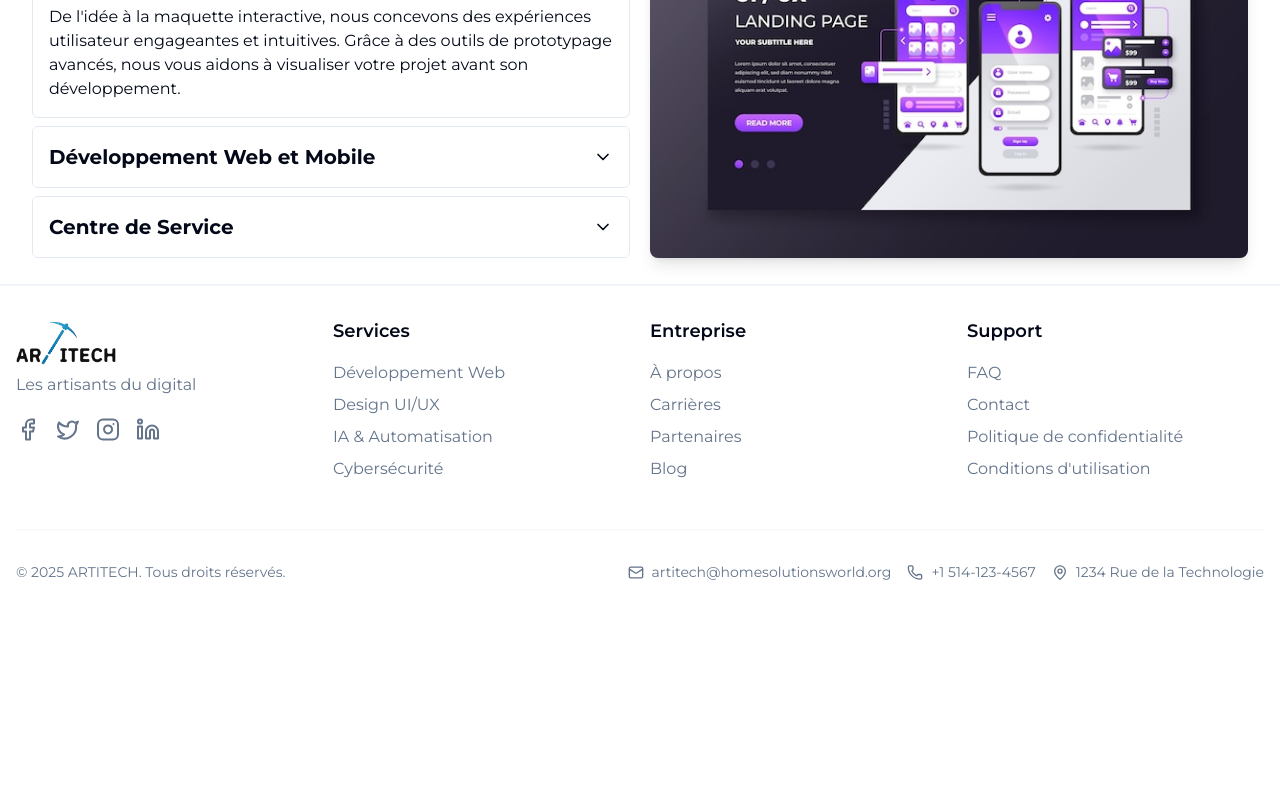
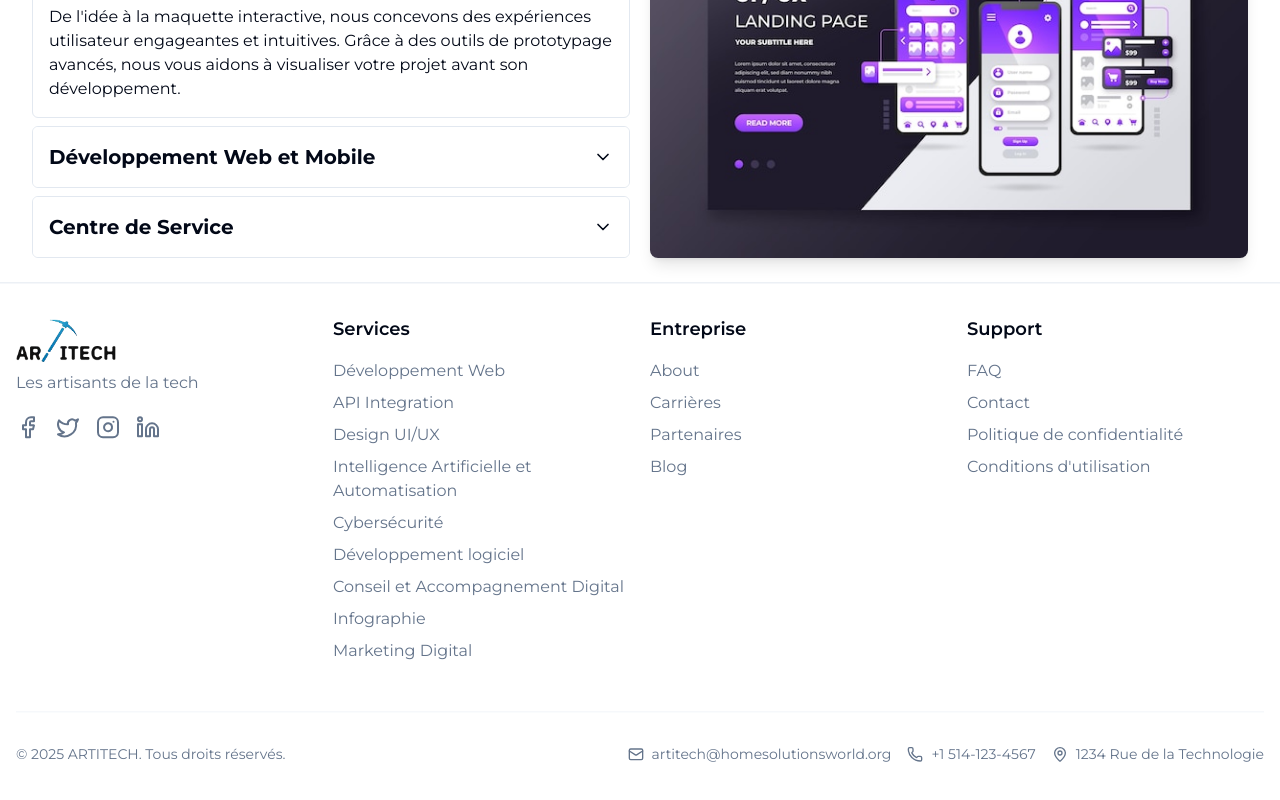
Before and after one commit to ArtitechEnterprise/artitech-website, a Next.js app: page / in a window 1280 px wide. Shown: the part 2043-2843 px from the top of the page. Before the commit the page ends 2663 px from the top, so only its background shows below. Built offline with nearby package versions, Linux system fonts and the light colour scheme.

Commit message:
feat(footer): restructure footer links to include IDs and paths for better navigation

```diff
--- a/components/customs/footer.tsx
+++ b/components/customs/footer.tsx
@@ -32,23 +32,102 @@ const footerLinks = [
   {
     title: "Services",
     items: [
-      "Développement Web",
-      "Design UI/UX",
-      "IA & Automatisation",
-      "Cybersécurité",
+      {
+        id: 0,
+        label: "Développement Web",
+        path: "/services/web-development",
+      },
+      {
+        id: 1,
+        label: "API Integration",
+        path: "/services/api-integration",
+      },
+
+      {
+        id: 4,
+        label: "Design UI/UX",
+        path: "/services/ui-ux-design",
+      },
+      {
+        id: 5,
+        label: "Intelligence Artificielle et Automatisation",
+        path: "/services/ai-automation",
+      },
+      {
+        id: 6,
+        label: "Cybersécurité",
+        path: "/services/cybersecurity",
+      },
+      {
+        id: 7,
+        label: "Développement logiciel",
+        path: "/services/software-development",
+      },
+      {
+        id: 8,
+        label: "Conseil et Accompagnement Digital",
+        path: "/services/digital-consulting",
+      },
+      {
+        id: 9,
+        label: "Infographie",
+        path: "/services/infographie",
+      },
+      {
+        id: 10,
+        label: "Marketing Digital",
+        path: "/services/marketing-digital",
+      },
     ],
   },
   {
     title: "Entreprise",
-    items: ["À propos", "Carrières", "Partenaires", "Blog"],
+    items: [
+      {
+        id: 0,
+        label: "About ",
+        path: "about",
+      },
+      {
+        id: 1,
+        label: "Carrières",
+        path: "#",
+      },
+      {
+        id: 2,
+        label: "Partenaires",
+        path: "#",
+      },
+      {
+        id: 3,
+        label: "Blog",
+        path: "#",
+      },
+    ],
   },
   {
     title: "Support",
     items: [
-      "FAQ",
-      "Contact",
-      "Politique de confidentialité",
-      "Conditions d'utilisation",
+      {
+        id: 0,
+        label: "FAQ",
+        path: "#",
+      },
+      {
+        id: 1,
+        label: "Contact",
+        path: "contact",
+      },
+      {
+        id: 2,
+        label: "Politique de confidentialité",
+        path: "#",
+      },
+      {
+        id: 3,
+        label: "Conditions d'utilisation",
+        path: "#",
+      },
     ],
   },
 ];
@@ -85,7 +164,7 @@ function Footer() {
                   />
                 )}
                 <span className="mt-5 text-muted-foreground">
-                  Les artisants du digital
+                  Les artisants de la tech
                 </span>
               </div>
 
@@ -120,10 +199,10 @@ function Footer() {
                       transition={{ type: "spring", stiffness: 300 }}
                     >
                       <Link
-                        href="#"
+                        href={item.path}
                         className="text-muted-foreground transition-colors hover:text-primary"
                       >
-                        {item}
+                        {item.label}
                       </Link>
                     </motion.li>
                   ))}
```
